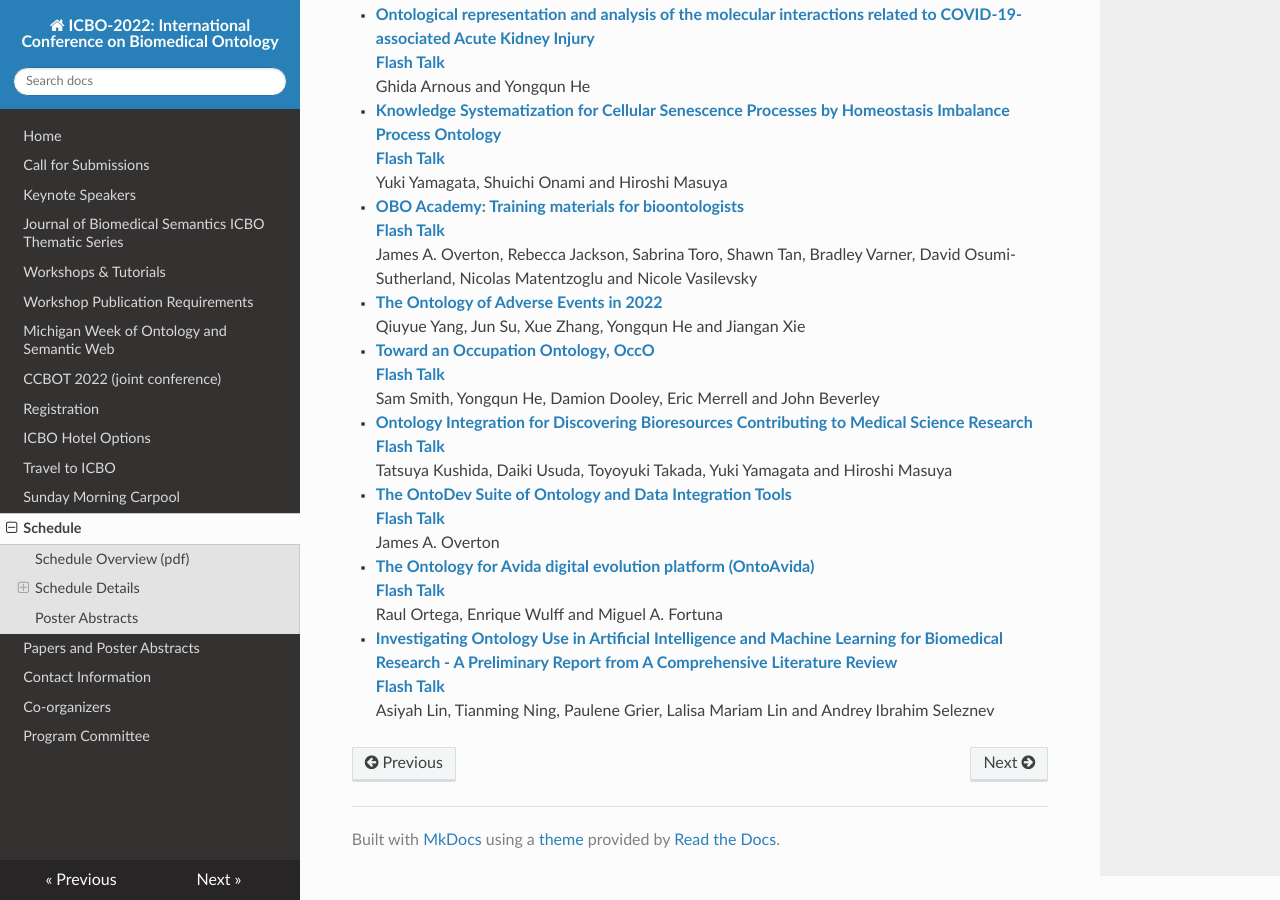
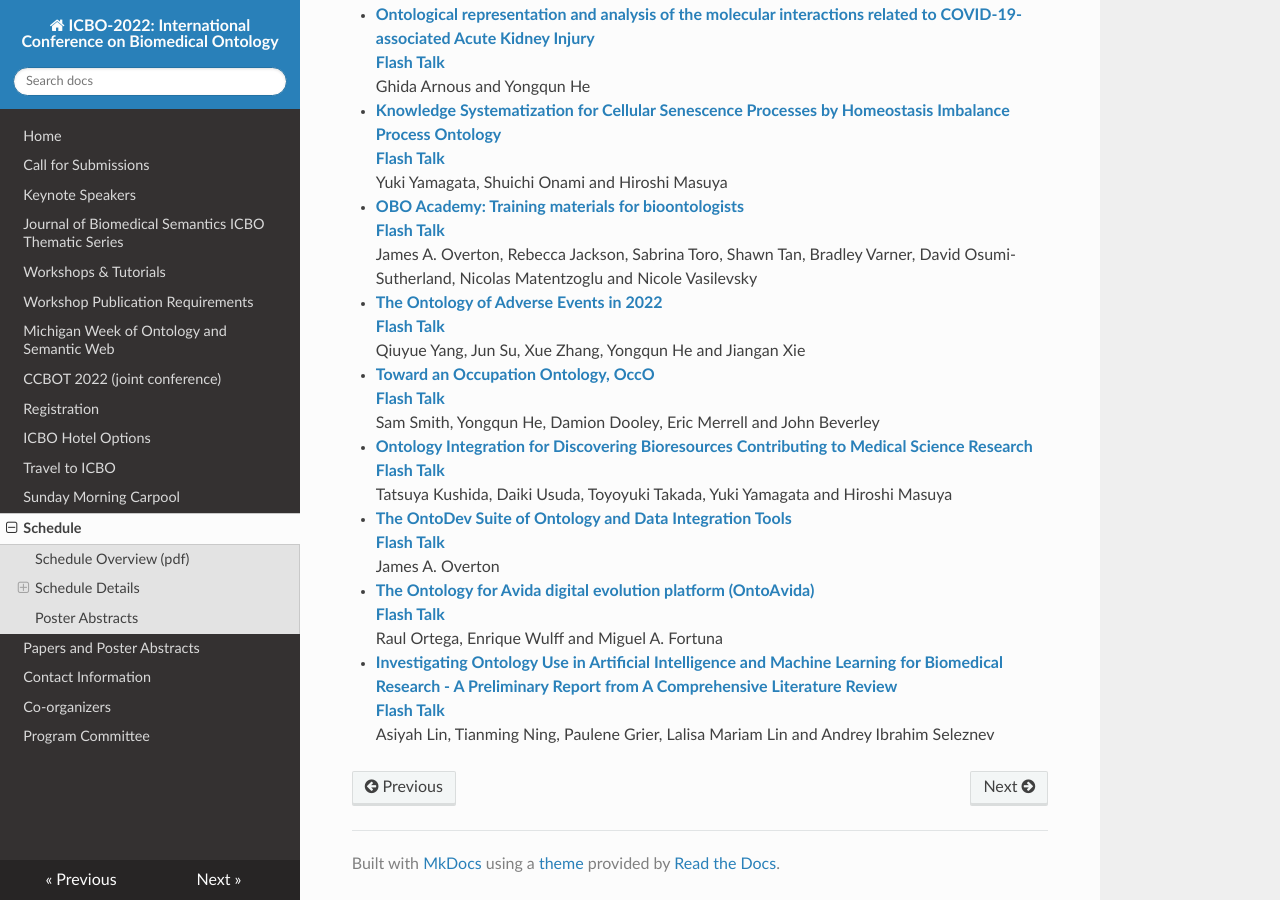
Before and after one commit to johnbeve/BFO-Organization, an MkDocs documentation site: the page built from docs/icbo-schedule.md, in a window 1280 px wide and 900 px high, scrolled down 6774 px. Built offline with MkDocs 1.6.1, drawn with Linux system fonts in a browser that asks for light colours; nearby versions of some CDN libraries.

Commit message:
update schedule

```diff
--- a/docs/icbo-schedule.md
+++ b/docs/icbo-schedule.md
@@ -283,6 +283,7 @@ _The Importance of Ontologies to Connect Data, Enhance Software, and Create a Da
   **[Flash Talk](flash-talks/OBO_Academy_Flash_Talk_ICBO_2022.pdf)**
   James A. Overton, Rebecca Jackson, Sabrina Toro, Shawn Tan, Bradley Varner, David Osumi-Sutherland, Nicolas Matentzoglu and Nicole Vasilevsky
 - **[The Ontology of Adverse Events in 2022](papers/ICBO-2022_paper_6701.pdf)**
+  **[Flash Talk](flash-talks/OAE_2-min_flashtalk.pdf)**
   Qiuyue Yang, Jun Su, Xue Zhang, Yongqun He and Jiangan Xie
 - **[Toward an Occupation Ontology, OccO](papers/ICBO-2022_paper_5061.pdf)**
   **[Flash Talk](flash-talks/Occupation_Ontology.pdf)**
```
Also changed, not shown: 1 other file.
